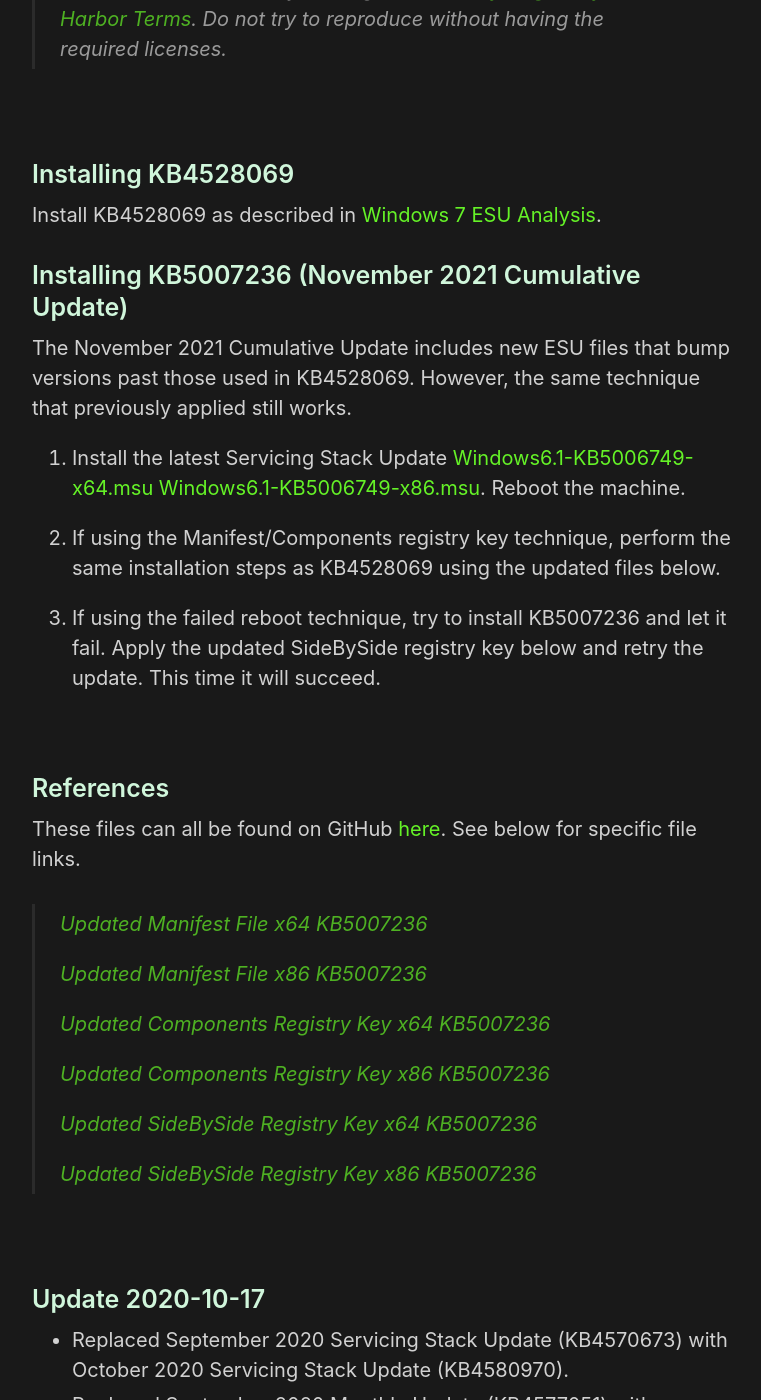
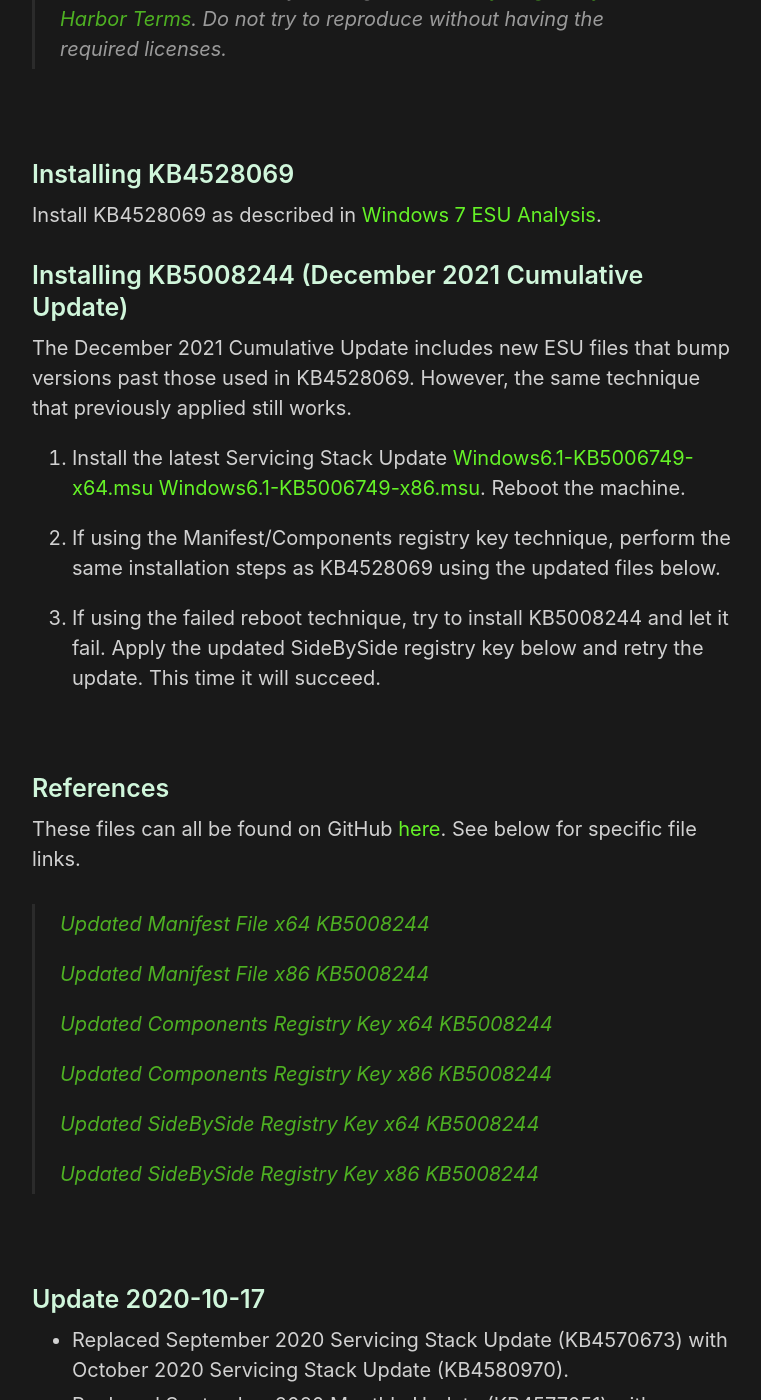
Before and after one commit to HackAndPwn/HackAndPwn.github.io, a Jekyll site: the page built from _posts/2020-09-12-windows-7-esu-analysis-updates.md, in a window 1280 px wide and 1400 px high, scrolled down 731 px. Shown: the whole window, without its empty margins (258-1019 px from the left). Built offline with Jekyll 4.4.1, drawn with Linux system fonts in a browser that asks for light colours; some of the changed text lies outside the part shown.

Commit message:
dec 2021 esu analysis updates

```diff
--- a/_posts/2020-09-12-windows-7-esu-analysis-updates.md
+++ b/_posts/2020-09-12-windows-7-esu-analysis-updates.md
@@ -19,15 +19,15 @@
 
 Install KB4528069 as described in [Windows 7 ESU Analysis](https://hackandpwn.com/windows-7-esu-analysis).
 
-### Installing KB5007236 (November 2021 Cumulative Update)
+### Installing KB5008244 (December 2021 Cumulative Update)
 
-The November 2021 Cumulative Update includes new ESU files that bump versions past those used in KB4528069.  However, the same technique that previously applied still works.
+The December 2021 Cumulative Update includes new ESU files that bump versions past those used in KB4528069.  However, the same technique that previously applied still works.
 
 1. Install the latest Servicing Stack Update [Windows6.1-KB5006749-x64.msu](https://github.com/HackAndPwn/Windows-7-Patching/raw/master/07_ESU_Updates/01_Windows6.1-KB5006749-x64.msu) [Windows6.1-KB5006749-x86.msu](https://github.com/HackAndPwn/Windows-7-Patching/raw/master/07_ESU_Updates/01_Windows6.1-KB5006749-x86.msu).  Reboot the machine.
 
 2. If using the Manifest/Components registry key technique, perform the same installation steps as KB4528069 using the updated files below.
 
-3. If using the failed reboot technique, try to install KB5007236 and let it fail.  Apply the updated SideBySide registry key below and retry the update.  This time it will succeed.
+3. If using the failed reboot technique, try to install KB5008244 and let it fail.  Apply the updated SideBySide registry key below and retry the update.  This time it will succeed.
 
 <br>
 
@@ -35,17 +35,17 @@
 
 These files can all be found on GitHub [here](https://github.com/HackAndPwn/Windows-7-ESU-Analysis).  See below for specific file links.
 
-> [Updated Manifest File x64 KB5007236](https://github.com/HackAndPwn/Windows-7-ESU-Analysis/blob/master/2021_11/amd64_microsoft-windows-s..edsecurityupdatesai_31bf3856ad364e35_6.1.7602.25769_none_c8b06dd836481d55.manifest)
+> [Updated Manifest File x64 KB5008244](https://github.com/HackAndPwn/Windows-7-ESU-Analysis/blob/master/2021_12/amd64_microsoft-windows-s..edsecurityupdatesai_31bf3856ad364e35_6.1.7602.25796_none_c88cfd3636632523.manifest)
 >
-> [Updated Manifest File x86 KB5007236](https://github.com/HackAndPwn/Windows-7-ESU-Analysis/blob/master/2021_11/x86_microsoft-windows-s..edsecurityupdatesai_31bf3856ad364e35_6.1.7602.25769_none_6c91d2547deaac1f.manifest)
+> [Updated Manifest File x86 KB5008244](https://github.com/HackAndPwn/Windows-7-ESU-Analysis/blob/master/2021_12/x86_microsoft-windows-s..edsecurityupdatesai_31bf3856ad364e35_6.1.7602.25796_none_6c6e61b27e05b3ed.manifest)
 >
-> [Updated Components Registry Key x64 KB5007236](https://github.com/HackAndPwn/Windows-7-ESU-Analysis/blob/master/2021_11/ComponentsRegistryKey_x64.reg)
+> [Updated Components Registry Key x64 KB5008244](https://github.com/HackAndPwn/Windows-7-ESU-Analysis/blob/master/2021_12/ComponentsRegistryKey_x64.reg)
 >
-> [Updated Components Registry Key x86 KB5007236](https://github.com/HackAndPwn/Windows-7-ESU-Analysis/blob/master/2021_11/ComponentsRegistryKey_x86.reg)
+> [Updated Components Registry Key x86 KB5008244](https://github.com/HackAndPwn/Windows-7-ESU-Analysis/blob/master/2021_12/ComponentsRegistryKey_x86.reg)
 >
-> [Updated SideBySide Registry Key x64 KB5007236](https://github.com/HackAndPwn/Windows-7-ESU-Analysis/blob/master/2021_11/SideBySideRegistryKey_x64.reg)
+> [Updated SideBySide Registry Key x64 KB5008244](https://github.com/HackAndPwn/Windows-7-ESU-Analysis/blob/master/2021_12/SideBySideRegistryKey_x64.reg)
 >
-> [Updated SideBySide Registry Key x86 KB5007236](https://github.com/HackAndPwn/Windows-7-ESU-Analysis/blob/master/2021_11/SideBySideRegistryKey_x86.reg)
+> [Updated SideBySide Registry Key x86 KB5008244](https://github.com/HackAndPwn/Windows-7-ESU-Analysis/blob/master/2021_12/SideBySideRegistryKey_x86.reg)
 
 <br>
 
@@ -111,3 +111,7 @@
 ### Update 2021-11-18
 * Replaced October 2021 Monthly Update (KB5006743) with November 2021 Monthly Update (KB5007236).
 * Replaced October 2021 Manifest, Components Registry Key, and SideBySide Registry Key (6.1.7602.25740) with November 2021 (6.1.7602.25769).
+
+### Update 2021-12-24
+* Replaced November 2021 Monthly Update (KB5007236) with December 2021 Monthly Update (KB5008244).
+* Replaced November 2021 Manifest, Components Registry Key, and SideBySide Registry Key (6.1.7602.25769) with December 2021 (6.1.7602.25796).
```
Also changed, not shown: other parts of _posts/2020-09-12-windows-7-esu-analysis-updates.md (+1 -1 lines).
